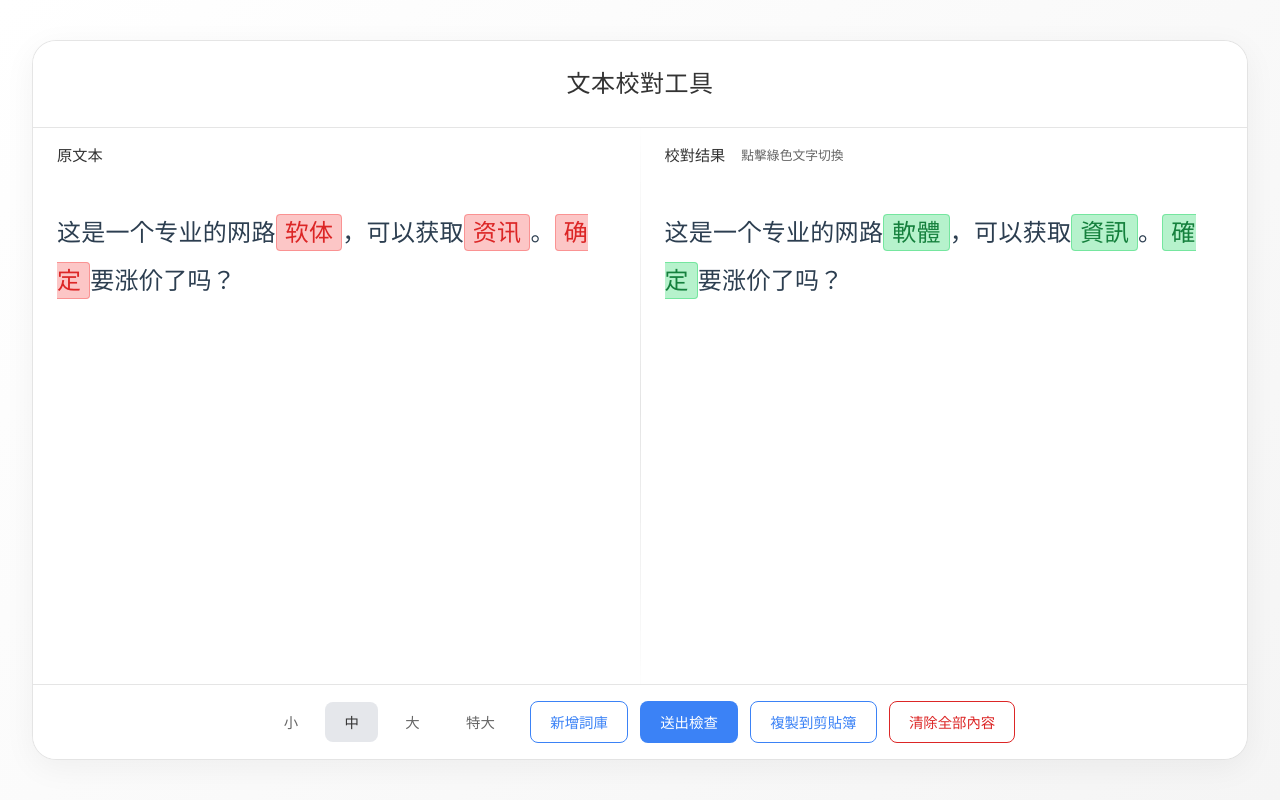
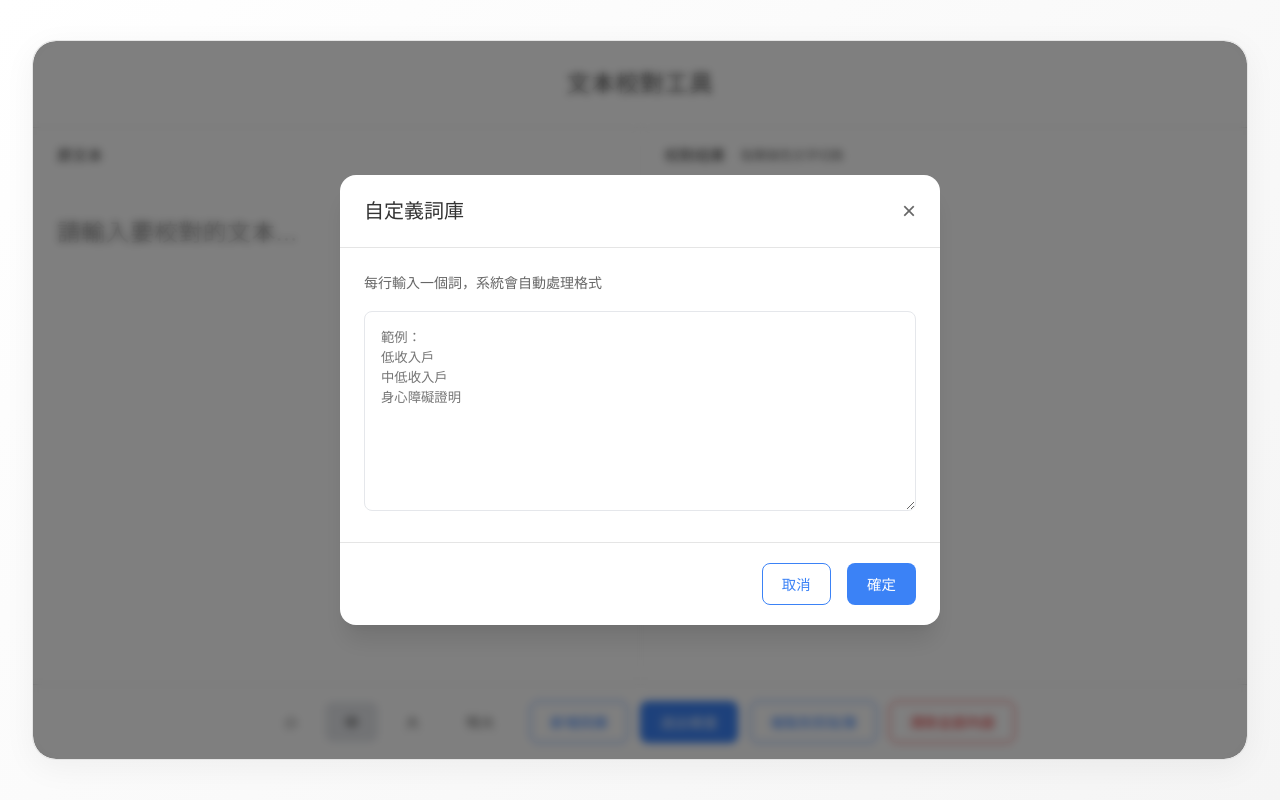
Before and after one commit to hauchenglee/xiaobaobei-checker-vue, a Vue app: page / in a window 1280 px wide. Both pictures are taken after a click on the button "新增詞庫". Built offline with nearby package versions, Linux system fonts and the light colour scheme.

Commit message:
feat(check): 接入api request response ok

```diff
--- /dev/null
+++ b/src/services/api.js
@@ -0,0 +1,23 @@
+const API_BASE_URL = 'http://127.0.0.1:5000'
+
+export const checkText = async (text, terms = [], context = false) => {
+    try {
+        const response = await fetch(`${API_BASE_URL}/check`, {
+            method: 'POST',
+            headers: {
+                'Content-Type': 'application/json',
+            },
+            body: JSON.stringify({
+                article: text,
+                terms,
+                context
+            })
+        });
+
+        console.log(response)
+        return await response.json();
+    } catch (error) {
+        console.error('API Error:', error);
+        throw error;
+    }
+}
--- a/src/views/Checker.vue
+++ b/src/views/Checker.vue
@@ -1,16 +1,60 @@
 <template>
     <div class="app-wrapper">
+        <!-- 添加 Loading 遮罩 -->
+        <div v-if="isLoading" class="loading-overlay">
+            <div class="loading-spinner"></div>
+        </div>
+
+        <!-- 添加 Toast 组件 -->
+        <div
+            v-if="showToast"
+            class="toast-container"
+            :class="{ 'toast-show': showToast }"
+        >
+            <div class="toast-content">
+                <span>{{ toastMessage }}</span>
+            </div>
+        </div>
+
+
         <div class="glass-container">
             <header>
                 <h1>文本校對工具</h1>
-            </header>
+            </header><!-- 添加词库模态窗口 -->
+            <div v-if="showDictionaryModal" class="modal-overlay">
+                <div class="modal-container">
+                    <div class="modal-header">
+                        <h2>自定義詞庫</h2>
+                        <button class="modal-close" @click="closeDictionaryModal">×</button>
+                    </div>
+                    <div class="modal-content">
+                        <p class="modal-description">每行輸入一個詞，系統會自動處理格式</p>
+                        <textarea
+                            v-model="dictionaryInput"
+                            class="dictionary-input"
+                            placeholder="範例：
+低收入戶
+中低收入戶
+身心障礙證明"
+                        ></textarea>
+                    </div>
+                    <div class="modal-footer">
+                        <button class="btn btn-outline" @click="closeDictionaryModal">取消</button>
+                        <button class="btn btn-primary" @click="saveDictionary">確定</button>
+                    </div>
+                </div>
+            </div>
 
             <main class="editor-container">
                 <section class="editor-panel">
                     <div class="panel-header">
                         <span class="panel-title">原文本</span>
                     </div>
-                    <div class="panel-content" v-html="markedOriginalText"></div>
+                    <textarea
+                        class="panel-content"
+                        v-model="originalText"
+                        placeholder="請輸入要校對的文本..."
+                    ></textarea>
                 </section>
 
                 <div class="divider"></div>
@@ -36,16 +80,16 @@
                     </button>
                 </div>
                 <div class="button-group">
-                    <button class="btn btn-outline">
+                    <button class="btn btn-outline" @click="openDictionaryModal">
                         新增詞庫
                     </button>
-                    <button class="btn btn-primary">
+                    <button class="btn btn-primary" @click="handleCheck">
                         送出檢查
                     </button>
-                    <button class="btn btn-outline">
+                    <button class="btn btn-outline" @click="copyToClipboard">
                         複製到剪貼簿
                     </button>
-                    <button class="btn btn-secondary">
+                    <button class="btn btn-secondary" @click="clearAll">
                         清除全部內容
                     </button>
                 </div>
@@ -56,41 +100,88 @@
 
 <script setup>
 import {computed, ref} from 'vue'
+import {checkText} from '../services/api'
 
-const corrections = {
-    '软体': '軟體',
-    '资讯': '資訊',
-    '确定': '確定'
-}
-
+const corrections = ref({})
 const originalText = ref('')
 const correctedText = ref('')
 
+const isLoading = ref(false)
+const showToast = ref(false)
+const toastMessage = ref('')
+
+// 词库相关状态
+const showDictionaryModal = ref(false)
+const dictionaryInput = ref('')
+const dictionary = ref([])
+
+// 打开词库模态窗口
+const openDictionaryModal = () => {
+    dictionaryInput.value = dictionary.value.join('\n')
+    showDictionaryModal.value = true
+}
+
+// 关闭词库模态窗口
+const closeDictionaryModal = () => {
+    showDictionaryModal.value = false
+}
+
+// 保存词库
+const saveDictionary = () => {
+    const words = dictionaryInput.value
+        .split('\n')
+        .map(word => word.trim())
+        .filter(word => word.length > 0)
+
+    dictionary.value = words
+    showToastMessage('詞庫已更新')
+    closeDictionaryModal()
+}
+
+// 添加 Toast 控制函数
+const showToastMessage = (message, duration = 2000) => {
+    toastMessage.value = message
+    showToast.value = true
+    setTimeout(() => {
+        showToast.value = false
+    }, duration)
+}
+
 const markText = (text, isOriginal = true) => {
-    let markedText = text
+    if (!text) return '';
+    let result = text;
 
-    for (let wrong in corrections) {
-        const correct = corrections[wrong]
-        const pattern = isOriginal ? wrong : correct
-        const className = isOriginal ? 'wrong' : 'correct'
-        const word = isOriginal ? wrong : correct
+    // 确保 corrections.value 是数组
+    if (!Array.isArray(corrections.value) || corrections.value.length === 0) {
+        return result;
+    }
 
-        if (isOriginal) {
-            markedText = markedText.replace(
-                new RegExp(pattern, 'g'),
-                `<span class="${className}">${word}</span>`
-            )
-        } else {
-            markedText = markedText.replace(
-                new RegExp(pattern, 'g'),
-                `<span class="${className}"
-          data-wrong="${wrong}"
-          data-correct="${correct}"
-          onclick="window.toggleWord(this)">${word}</span>`
-            )
-        }
-    }
-    return markedText
+    // 从后向前处理错误，避免位置偏移
+    [...corrections.value]
+        .sort((a, b) => b.position - a.position)
+        .forEach(error => {
+            const {position, original, correction} = error;
+            const word = isOriginal ? original : correction;
+            const className = isOriginal ? 'wrong' : 'correct';
+
+            const before = result.slice(0, position);
+            const after = result.slice(position + original.length);
+
+            if (isOriginal) {
+                result = before +
+                    `<span class="${className}">${word}</span>` +
+                    after;
+            } else {
+                result = before +
+                    `<span class="${className}"
+                            data-wrong="${original}"
+                            data-correct="${correction}"
+                            onclick="window.toggleWord(this)">${word}</span>` +
+                    after;
+            }
+        });
+
+    return result;
 }
 
 const markedOriginalText = computed(() => markText(originalText.value, true))
@@ -110,15 +201,38 @@ window.toggleWord = (element) => {
     }
 }
 
-const loadSampleText = () => {
-    const sampleText = "这是一个专业的网路软体，可以获取资讯。确定要涨价了吗？"
-    originalText.value = sampleText
-    correctedText.value = sampleText.replace(/软体/g, '軟體').replace(/资讯/g, '資訊').replace(/确定/g, '確定')
+const handleCheck = async () => {
+    if (!originalText.value.trim()) {
+        showToastMessage('請輸入要校對的文本')
+        return
+    }
+
+    isLoading.value = true
+    try {
+        const result = await checkText(
+            originalText.value,
+            dictionary.value, // 使用动态词库
+            false
+        );
+
+        if (result.status === 'success') {
+            correctedText.value = result.corrected_text
+            corrections.value = result.errors
+            showToastMessage('校對完成')
+        }
+    } catch (error) {
+        console.error('Check failed:', error)
+        showToastMessage('校對失敗，請重試')
+    } finally {
+        isLoading.value = false
+    }
 }
 
 const clearAll = () => {
     originalText.value = ''
     correctedText.value = ''
+    corrections.value = [] // 添加这行，重置 corrections 为空数组
+    showToastMessage('已清除全部內容')
 }
 
 // 添加字体大小控制
@@ -135,8 +249,16 @@ const setFontSize = (size) => {
     currentFontSize.value = size;
 };
 
-// 初始加载示例文本
-loadSampleText()
+// 添加复制到剪贴板功能
+const copyToClipboard = async () => {
+    try {
+        await navigator.clipboard.writeText(correctedText.value)
+        showToastMessage('已成功複製到剪貼簿！')
+    } catch (err) {
+        console.error('複製失敗:', err)
+        showToastMessage('複製失敗，請重試')
+    }
+}
 </script>
 
 <style scoped>
@@ -202,6 +324,14 @@ h1 {
     align-items: center;
     gap: 1rem;
     background: rgba(255, 255, 255, 0.95);
+}
+
+textarea.panel-content {
+    resize: none;
+    border: none;
+    outline: none;
+    background: rgba(255, 255, 255, 0.8);
+    font-family: inherit;
 }
 
 .panel-title {
@@ -369,4 +499,144 @@ h1 {
     background: rgba(74, 222, 128, 0.5); /* 加深悬停效果 */
     transform: scale(1.05); /* 悬停时略微放大 */
 }
+
+/* Loading 样式 */
+.loading-overlay {
+    position: fixed;
+    top: 0;
+    left: 0;
+    right: 0;
+    bottom: 0;
+    background: rgba(255, 255, 255, 0.7);
+    backdrop-filter: blur(4px);
+    display: flex;
+    justify-content: center;
+    align-items: center;
+    z-index: 1000;
+}
+
+.loading-spinner {
+    width: 50px;
+    height: 50px;
+    border: 3px solid #f3f3f3;
+    border-top: 3px solid #3b82f6;
+    border-radius: 50%;
+    animation: spin 1s linear infinite;
+}
+
+@keyframes spin {
+    0% {
+        transform: rotate(0deg);
+    }
+    100% {
+        transform: rotate(360deg);
+    }
+}
+
+/* Toast 样式 */
+.toast-container {
+    position: fixed;
+    top: 50%;
+    left: 50%;
+    transform: translateX(-50%) translateY(-50%);
+    z-index: 1001;
+    opacity: 0;
+    transition: all 0.3s ease;
+}
+
+.toast-show {
+    transform: translateX(-50%) translateY(-50%);
+    opacity: 1;
+}
+
+.toast-content {
+    background: rgba(0, 0, 0, 0.8);
+    color: white;
+    padding: 0.75rem 1.5rem;
+    border-radius: 999px;
+    font-size: 0.875rem;
+    font-weight: 500;
+    box-shadow: 0 4px 6px rgba(0, 0, 0, 0.1);
+    white-space: nowrap;
+    backdrop-filter: blur(8px);
+}
+
+/* 模态窗口样式 */
+.modal-overlay {
+    position: fixed;
+    top: 0;
+    left: 0;
+    right: 0;
+    bottom: 0;
+    background: rgba(0, 0, 0, 0.5);
+    backdrop-filter: blur(4px);
+    display: flex;
+    justify-content: center;
+    align-items: center;
+    z-index: 1000;
+}
+
+.modal-container {
+    background: white;
+    border-radius: 16px;
+    width: 90%;
+    max-width: 600px;
+    box-shadow: 0 20px 25px -5px rgba(0, 0, 0, 0.1), 0 10px 10px -5px rgba(0, 0, 0, 0.04);
+    overflow: hidden;
+}
+
+.modal-header {
+    padding: 1.25rem 1.5rem;
+    border-bottom: 1px solid rgba(0, 0, 0, 0.1);
+    display: flex;
+    justify-content: space-between;
+    align-items: center;
+}
+
+.modal-header h2 {
+    font-size: 1.25rem;
+    font-weight: 500;
+    color: #333;
+    margin: 0;
+}
+
+.modal-close {
+    background: none;
+    border: none;
+    font-size: 1.5rem;
+    color: #666;
+    cursor: pointer;
+    padding: 0.5rem;
+    margin: -0.5rem;
+    line-height: 1;
+}
+
+.modal-content {
+    padding: 1.5rem;
+}
+
+.modal-description {
+    color: #666;
+    font-size: 0.875rem;
+    margin-bottom: 1rem;
+}
+
+.dictionary-input {
+    width: 100%;
+    min-height: 200px;
+    padding: 1rem;
+    border: 1px solid #e5e7eb;
+    border-radius: 8px;
+    resize: vertical;
+    font-family: inherit;
+    line-height: 1.5;
+}
+
+.modal-footer {
+    padding: 1.25rem 1.5rem;
+    border-top: 1px solid rgba(0, 0, 0, 0.1);
+    display: flex;
+    justify-content: flex-end;
+    gap: 1rem;
+}
 </style>
```
